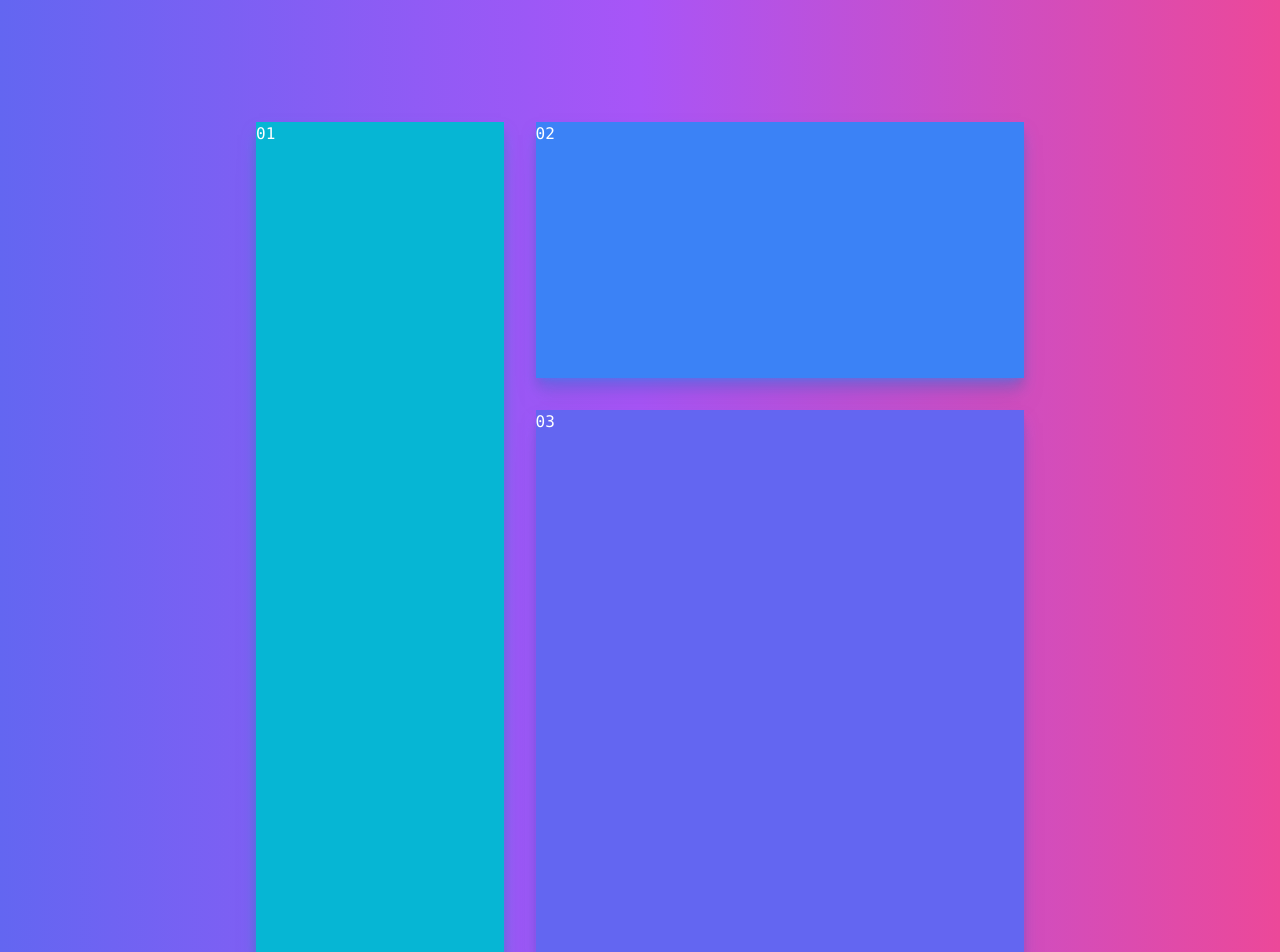
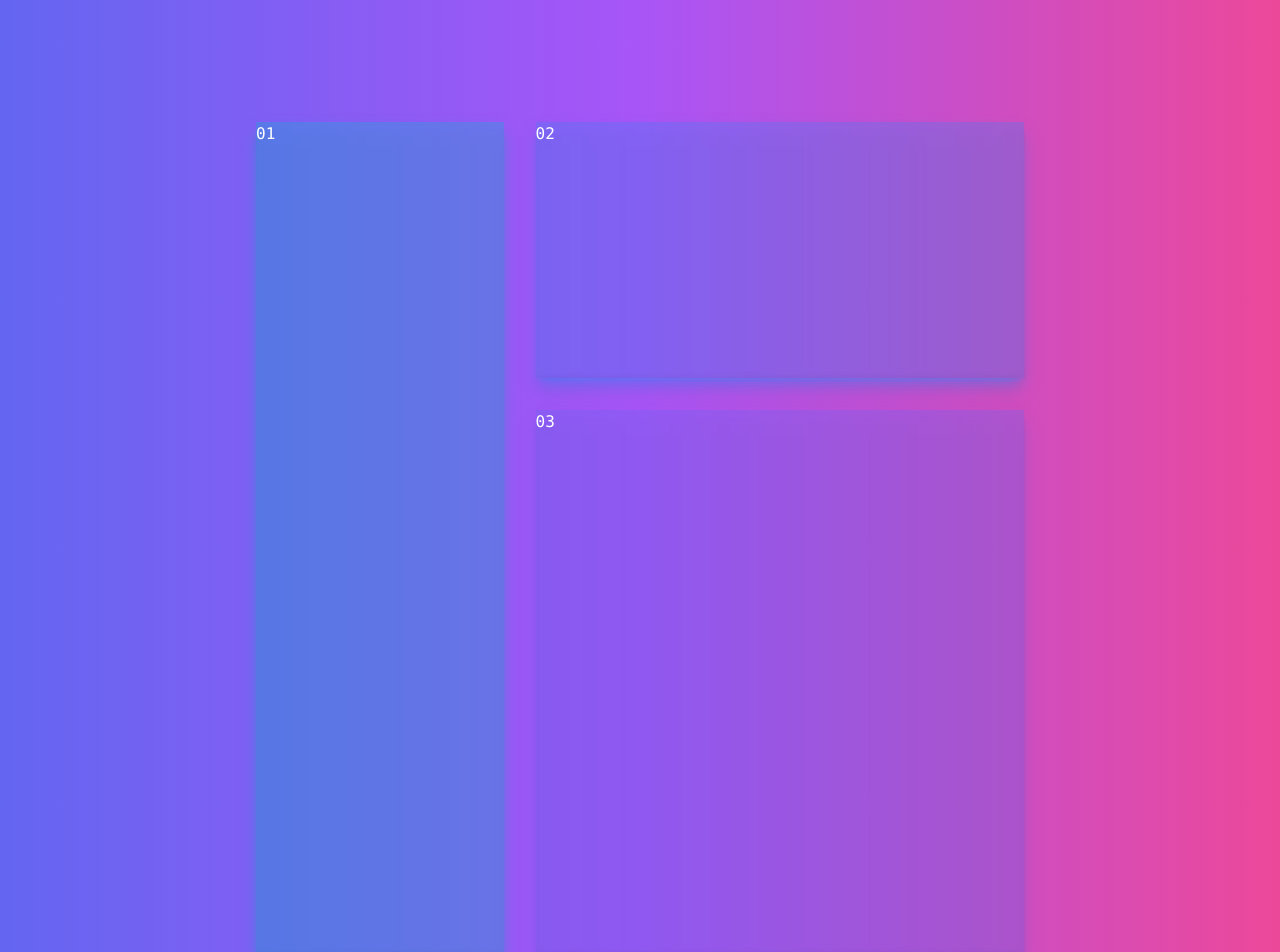
Before and after one commit to hashcowuwu/bblog, a Next.js app: page / in a window 1280 px wide. Shown: the part 720-1672 px from the top of the page. Built offline with nearby package versions, Linux system fonts and the light colour scheme.

Commit message:
change fuck color

```diff
--- a/app/components/Poster.tsx
+++ b/app/components/Poster.tsx
@@ -10,7 +10,7 @@ interface PosterProps{
 
 const Poster:React.FC<PosterProps> = ({title,preface}) => {
     return (
-        <div className="drop-shadow-lg hover:drop-shadow-2xl h-64 m-8 bg-slate-300 rounded-lg">
+        <div className="drop-shadow-lg hover:drop-shadow-2xl h-64 m-8 rounded-lg backdrop-blur-sm bg-white/30 a">
             <div className="h-4 font-mono font-bold m-4">
                 {title}
             </div>
--- a/app/page.tsx
+++ b/app/page.tsx
@@ -24,9 +24,9 @@ export default function Home() {
         </div>
       </div>
       <div className="grid grid-rows-3 grid-flow-col gap-8 m-64 ">
-        <div className="row-span-3  bg-cyan-500 shadow-lg shadow-cyan-500/50  drop-shadow-xl hover:drop-shadow-2xl font-mono">01</div>
-        <div className="col-span-2 h-64 bg-blue-500 shadow-lg shadow-blue-500/50 drop-shadow-xl hover:drop-shadow-2xl font-mono">02</div>
-        <div className="row-span-2 col-span-2 bg-indigo-500 shadow-lg shadow-indigo-500/50 drop-shadow-xl hover:drop-shadow-2xl font-mono">03</div>
+        <div className="row-span-3 backdrop-blur-sm  bg-cyan-500/30 shadow-lg shadow-cyan-500/50  drop-shadow-xl hover:drop-shadow-2xl font-mono">01</div>
+        <div className="col-span-2 h-64 backdrop-blur-sm bg-blue-500/30 shadow-lg shadow-blue-500/50 drop-shadow-xl hover:drop-shadow-2xl font-mono">02</div>
+        <div className="row-span-2 col-span-2 backdrop-blur-sm bg-indigo-500/30 shadow-lg shadow-indigo-500/50 drop-shadow-xl hover:drop-shadow-2xl font-mono">03</div>
       </div>
     </div>
   );
```
